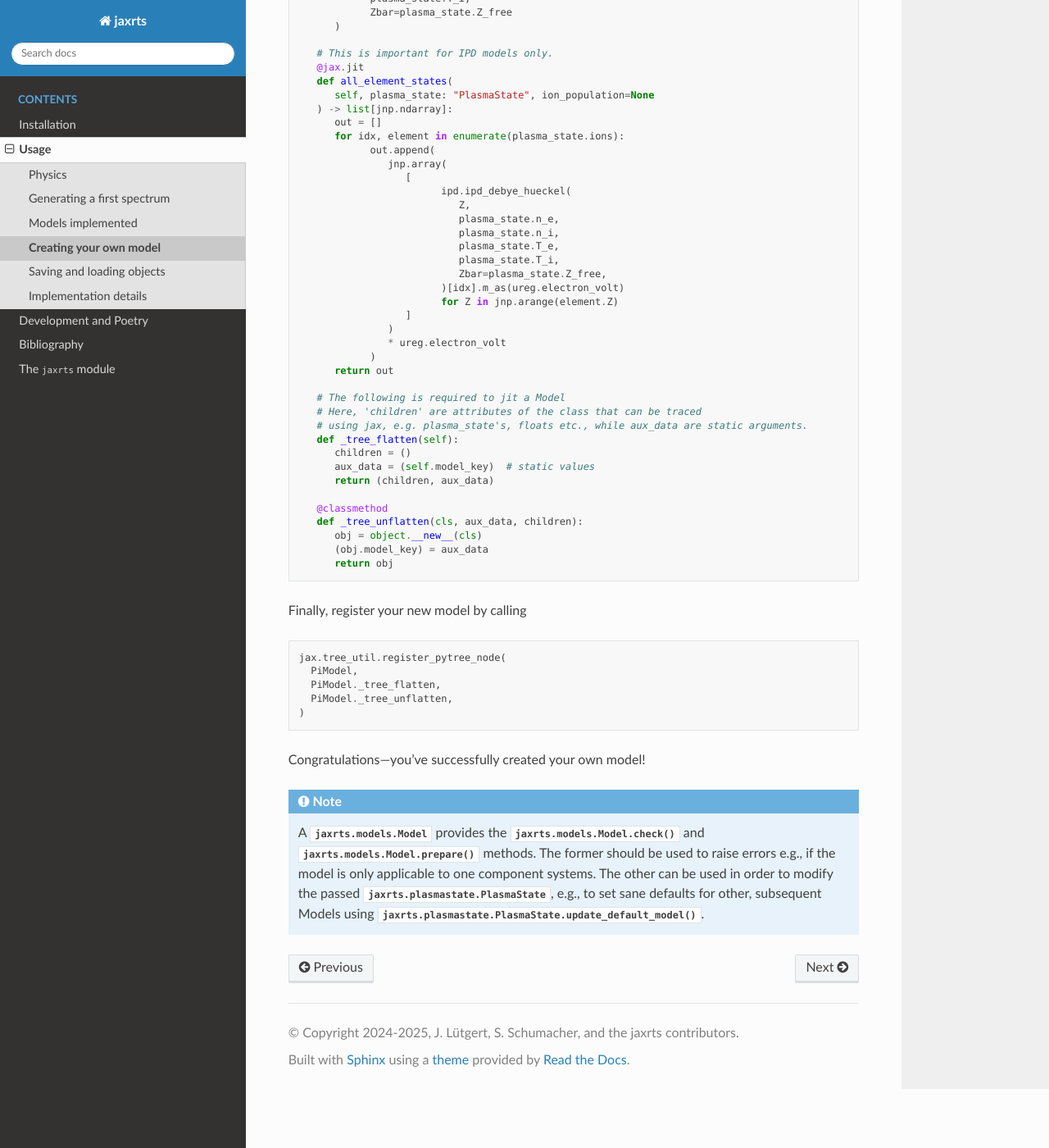
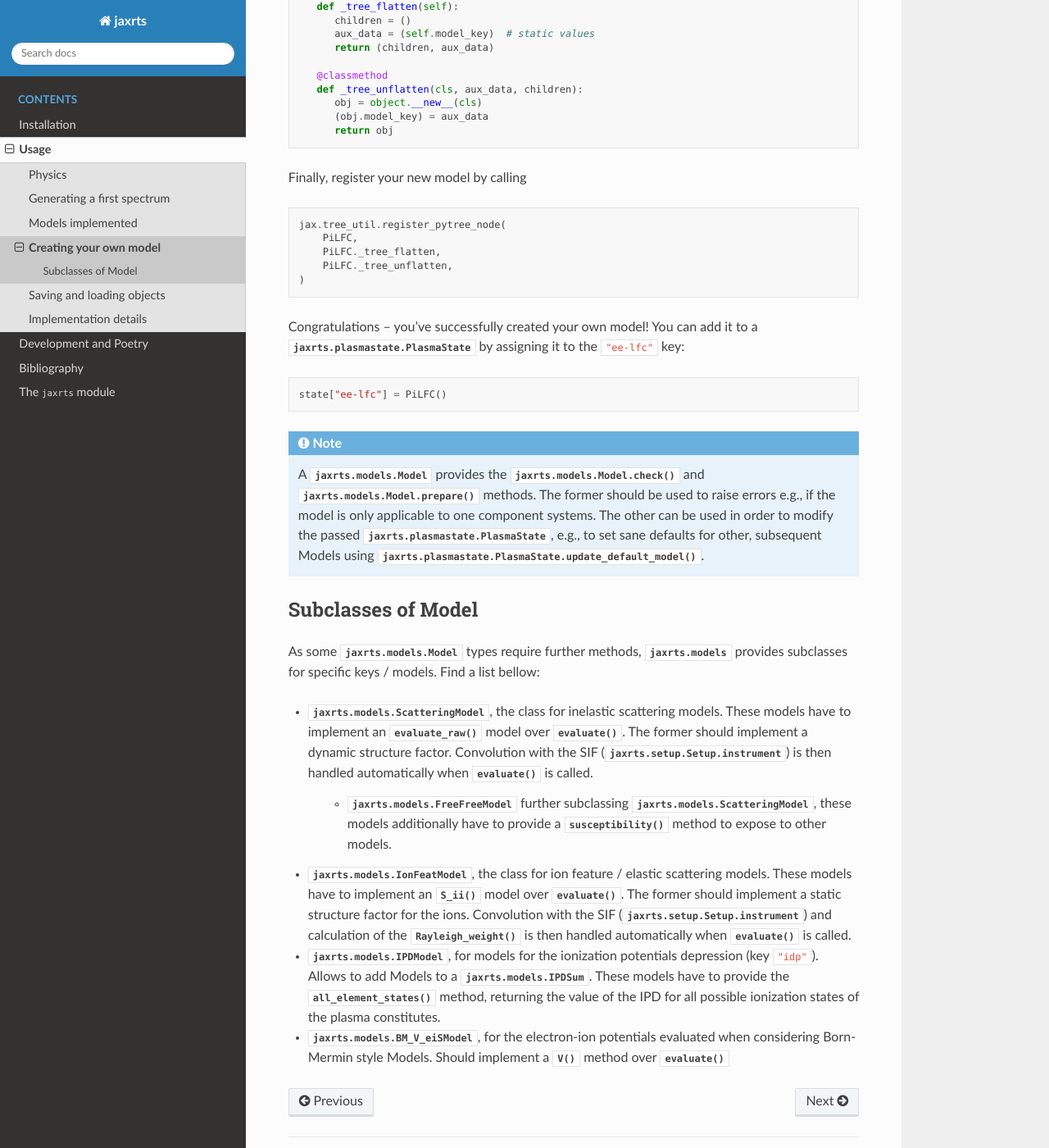
Before and after one commit to JaXRTS/jaxrts, a Sphinx documentation site: the page built from doc/source/first_model.rst, in a window 1280 px wide and 1400 px high, scrolled down 1376 px. Shown: the whole window at 82% size. Built offline with Sphinx 7.4.7 and the Read the Docs theme 3.1.0, drawn with Linux system fonts in a browser that asks for light colours; pages that are not in the unit, such as notebooks, are missing from menus; some of the changed text lies outside the part shown.

Commit message:
adopt documentation

```diff
--- a/doc/source/first_model.rst
+++ b/doc/source/first_model.rst
@@ -5,18 +5,18 @@ In jaxrts, we strongly encourage community-driven collaboration.
 Users are welcome to create, implement, or contribute new models to the codebase, targeting specific components of the simulation.
 This section provides a brief overview of how to implement a new model within the framework.
 
-To showcase this, we’ll demonstrate how to create a simple, hypothetical model for **Ionization Potential Depression** (IPD) that always returns :math:`\pi`, measured in electron volts, for any plasma conditions.
+To showcase this, we’ll demonstrate how to create a simple, hypothetical model for the **Local Field correction** (LFC) that always returns :math:`\pi`, for any plasma conditions.
 
 First, create a low-level function that calculates the respective quantity from a set of parameters
 
 .. code-block:: Python
 
    import jax.numpy as jnp
-   from .units import Quantity, ureg
+   from .units import Quantity
    ...
 
 
-      def ipd_pi(
+      def lfc_pi(
          Zi: float,
          ne: Quantity,
          ni: Quantity,
@@ -25,7 +25,7 @@ First, create a low-level function that calculates the respective quantity from
          Zbar: float | None = None
       ) -> Quantity:
 
-      return jnp.pi * ureg.electron_volt
+      return jnp.pi
 
 Next, create the corresponding :py:class:`jaxrts.models.Model` class. Use the existing implementations for the same model
 type as a reference for structure and style.
@@ -37,19 +37,14 @@ type as a reference for structure and style.
    from jaxrts.setup import Setup
    ...
 
-   class PiIPD(jaxrts.models.Model):
+   class PiLFC(jaxrts.models.Model):
       """
-      Hypothetical IPD Model, in which the IPD is always Pi, measured in electron volts.
-
-      See Also
-      --------
-      jaxrts.ipd.ipd_pi
-         Function used to calculate the IPD
+      Hypothetical LFC Model, in which the LFC is always pi.
       """
 
       # The allowed model keys for a plasma state.
-      allowed_keys = ["ipd"]
-      __name__ = "PiIPD"
+      allowed_keys = ["ee-lfc"]
+      __name__ = "PiLFC"
 
       # Citations keys for reference
       cite_keys = ["JohnDoe.2025"]
@@ -60,7 +55,7 @@ type as a reference for structure and style.
       # This function is required by every model.
       @jax.jit
       def evaluate(self, plasma_state: "PlasmaState", setup: Setup) -> Quantity:
-         return ipd.ipd_pi(
+         return lfc_pi(
                plasma_state.Z_free,
                plasma_state.n_e,
                plasma_state.n_i,
@@ -68,31 +63,6 @@ type as a reference for structure and style.
                plasma_state.T_i,
                Zbar=plasma_state.Z_free
          )
-
-      # This is important for IPD models only.
-      @jax.jit
-      def all_element_states(
-         self, plasma_state: "PlasmaState", ion_population=None
-      ) -> list[jnp.ndarray]:
-         out = []
-         for idx, element in enumerate(plasma_state.ions):
-               out.append(
-                  jnp.array(
-                     [
-                           ipd.ipd_debye_hueckel(
-                              Z,
-                              plasma_state.n_e,
-                              plasma_state.n_i,
-                              plasma_state.T_e,
-                              plasma_state.T_i,
-                              Zbar=plasma_state.Z_free,
-                           )[idx].m_as(ureg.electron_volt)
-                           for Z in jnp.arange(element.Z)
-                     ]
-                  )
-                  * ureg.electron_volt
-               )
-         return out
 
       # The following is required to jit a Model
       # Here, 'children' are attributes of the class that can be traced
@@ -112,14 +82,32 @@ Finally, register your new model by calling
 
 .. code-block:: Python
 
-      jax.tree_util.register_pytree_node(
-        PiModel,
-        PiModel._tree_flatten,
-        PiModel._tree_unflatten,
-      )
+   jax.tree_util.register_pytree_node(
+       PiLFC,
+       PiLFC._tree_flatten,
+       PiLFC._tree_unflatten,
+   )
 
-Congratulations—you’ve successfully created your own model!
+Congratulations -- you’ve successfully created your own model! You can add it to a :py:class:`jaxrts.plasmastate.PlasmaState` by assigning it to the ``"ee-lfc"`` key:
+
+.. code-block:: Python
+
+   state["ee-lfc"] = PiLFC()
 
 .. note::
 
    A :py:class:`jaxrts.models.Model` provides the :py:meth:`jaxrts.models.Model.check` and :py:meth:`jaxrts.models.Model.prepare` methods. The former should be used to raise errors e.g., if the model is only applicable to one component systems. The other can be used in order to modify the passed :py:class:`jaxrts.plasmastate.PlasmaState`, e.g., to set sane defaults for other, subsequent Models using :py:meth:`jaxrts.plasmastate.PlasmaState.update_default_model`.
+
+
+Subclasses of Model
+-------------------
+
+As some :py:class:`jaxrts.models.Model` types require further methods, :py:mod:`jaxrts.models` provides subclasses for specific keys / models. Find a list bellow:
+
+* :py:class:`jaxrts.models.ScatteringModel`, the class for inelastic scattering models. These models have to implement an :py:meth:`evaluate_raw() <jaxrts.models.ScatteringModel.evaluate_raw>` model over :py:meth:`evaluate() <jaxrts.models.ScatteringModel.evaluate>`. The former should implement a dynamic structure factor. Convolution with the SIF (:py:attr:`jaxrts.setup.Setup.instrument`) is then handled automatically when :py:meth:`evaluate() <jaxrts.models.ScatteringModel.evaluate>` is called.
+
+    * :py:class:`jaxrts.models.FreeFreeModel` further subclassing :py:class:`jaxrts.models.ScatteringModel`, these models additionally have to provide a :py:meth:`susceptibility() <jaxrts.models.FreeFreeModel.susceptibility>` method to expose to other models.
+
+* :py:class:`jaxrts.models.IonFeatModel`, the class for ion feature / elastic scattering models. These models have to implement an :py:meth:`S_ii() <jaxrts.models.IonFeatModel.S_ii>` model over :py:meth:`evaluate() <jaxrts.models.IonFeatModel.evaluate>`. The former should implement a static structure factor for the ions. Convolution with the SIF (:py:attr:`jaxrts.setup.Setup.instrument`) and calculation of the :py:meth:`Rayleigh_weight() <jaxrts.models.IonFeatModel.Rayleigh_weight>` is then handled automatically when :py:meth:`evaluate() <jaxrts.models.IonFeatModel.evaluate>` is called.
+* :py:class:`jaxrts.models.IPDModel`, for models for the ionization potentials depression (key ``"idp"``). Allows to add Models to a :py:class:`jaxrts.models.IPDSum`. These models have to provide the :py:meth:`all_element_states() <jaxrts.models.IPDModel.all_element_states>` method, returning the value of the IPD for all possible ionization states of the plasma constitutes.
+* :py:class:`jaxrts.models.BM_V_eiSModel`, for the electron-ion potentials evaluated when considering Born-Mermin style Models. Should implement a :py:meth:`V() <jaxrts.models.BM_V_eiSModel.V>` method over :py:meth:`evaluate() <jaxrts.models.BM_V_eiSModel.evaluate>`
```
Also changed, not shown: 1 other file.
